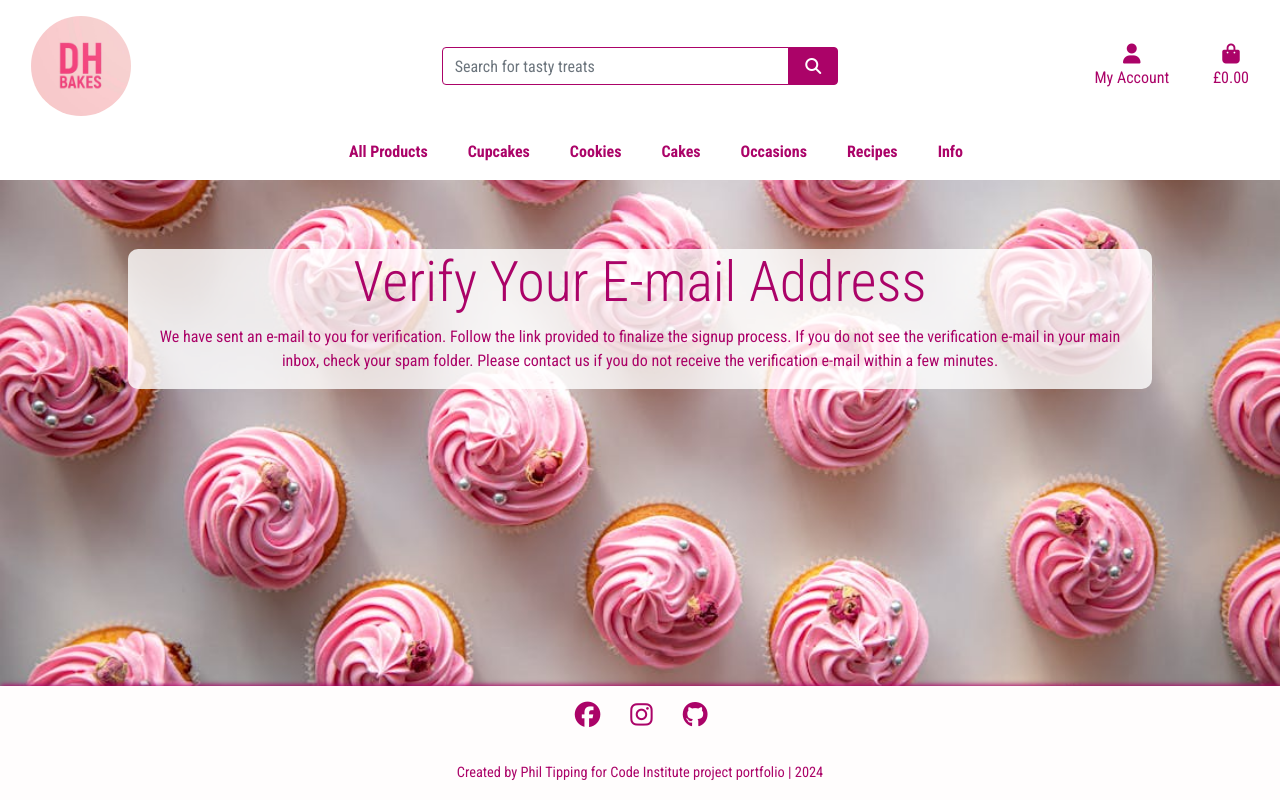
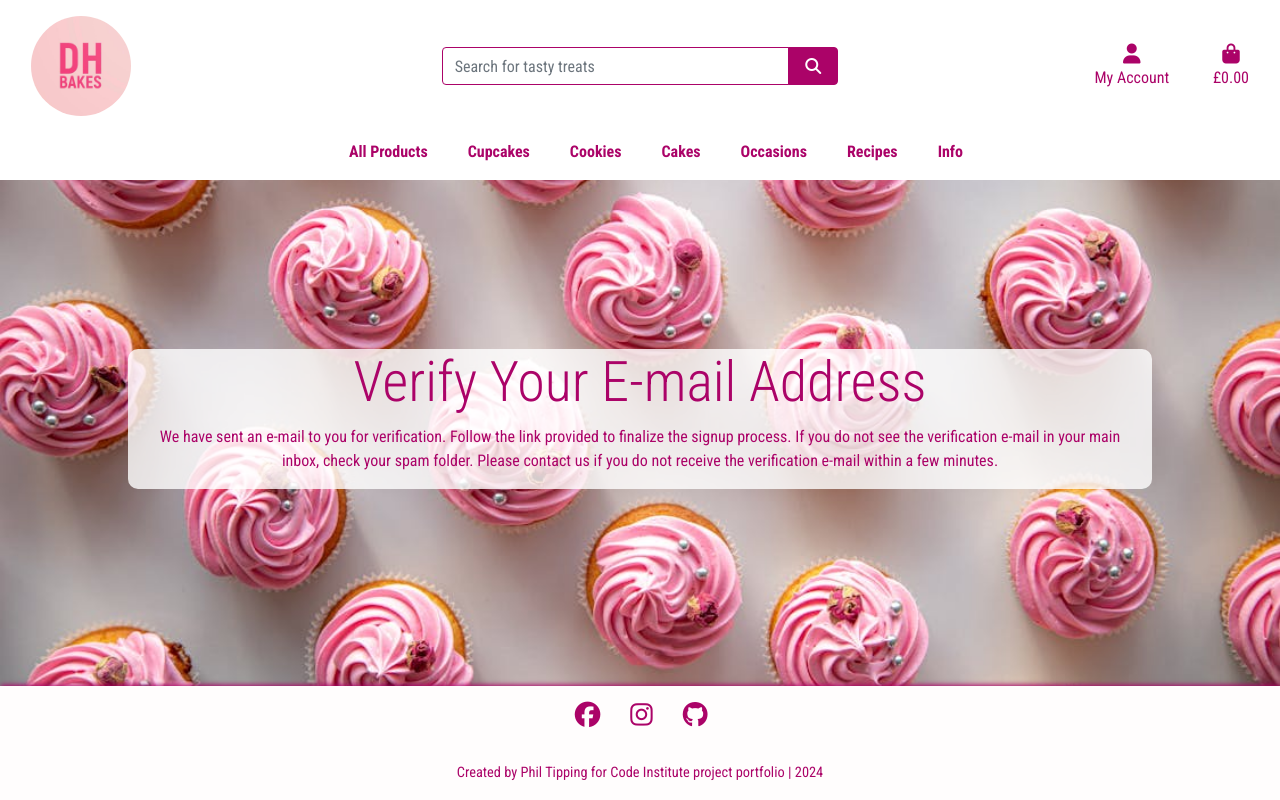
Before and after one commit to philtipping31/DH-Bakes, a Django app: a page that uses templates/account/verification_sent.html in a window 1280 px wide. Run offline with Django 3.2, Linux system fonts and the light colour scheme; some libraries are stand-ins or nearby versions.

Commit message:
Further margin changes on all auth templates

```diff
--- a/static/css/base.css
+++ b/static/css/base.css
@@ -369,7 +369,7 @@ footer {
 
 /*. Sign up div push down from nav */
 
-.sign-up-m {
+.all-auth-m {
     margin-top: 100px;
 }
 
--- a/templates/account/email_confirm.html
+++ b/templates/account/email_confirm.html
@@ -9,7 +9,7 @@
 {% block content %}
 
 <div class="container h-100">
-    <div class="row h-100">
+    <div class="row h-100 all-auth-m">
         <div class="text-center col-12 my-auto text-bg">
             <h1 class="display-4 text-pink logo-font">
                 {% trans "Confirm E-mail Address" %}
--- a/templates/account/signup.html
+++ b/templates/account/signup.html
@@ -7,7 +7,7 @@
 {% block content %}
 
 <div class="container h-100">
-  <div class="row h-100 sign-up-m">
+  <div class="row h-100 all-auth-m">
       <div class="text-center col-12 my-auto text-bg">
           <h1 class="display-4 text-pink logo-font">
               {% trans "Sign Up" %}
--- a/templates/account/verification_sent.html
+++ b/templates/account/verification_sent.html
@@ -6,7 +6,7 @@
 
 {% block content %}
 <div class="container h-100">
-    <div class="row h-100">
+    <div class="row h-100 all-auth-m">
         <div class="text-center col-12 my-auto text-bg">
             <h1 class="display-4 text-pink logo-font">
                 {% trans "Verify Your E-mail Address" %}
```
